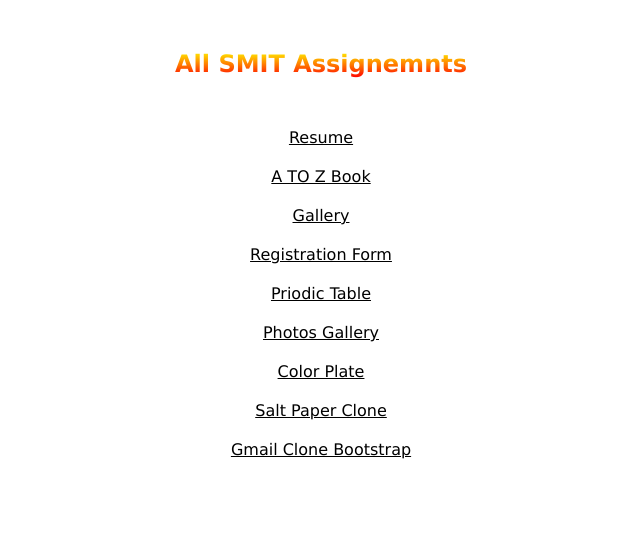
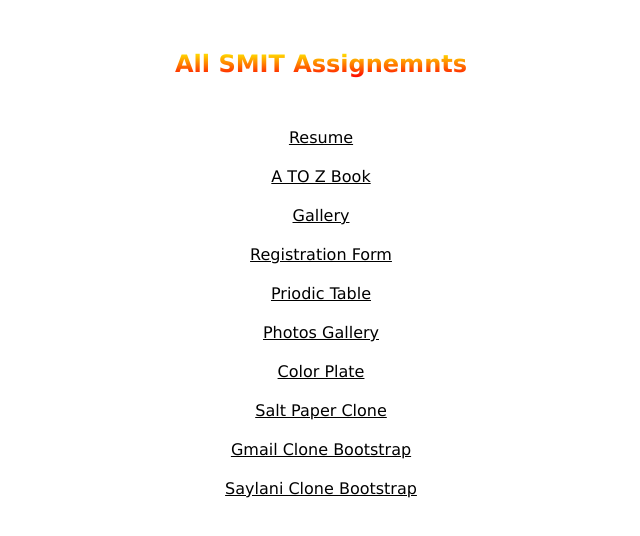
Before and after one commit to vipshehbaz/all-smit-assignments, a plain HTML site: page index.html in a window 1280 px wide. Shown: the whole page, without its empty margins (319-959 px from the left). Drawn offline with Linux system fonts and the light colour scheme.

Commit message:
feat: add link on main page

```diff
--- a/index.html
+++ b/index.html
@@ -39,6 +39,7 @@
       <a href="pages/color-plate/index.html">Color Plate</a>
       <a href="pages/solt-paper-clone/index.html">Salt Paper Clone</a>
       <a href="pages/gmail-clone/index.html">Gmail Clone Bootstrap</a>
+      <a href="pages/saylani-clone/index.html">Saylani Clone Bootstrap</a>
     </div>
   </body>
 </html>
```
